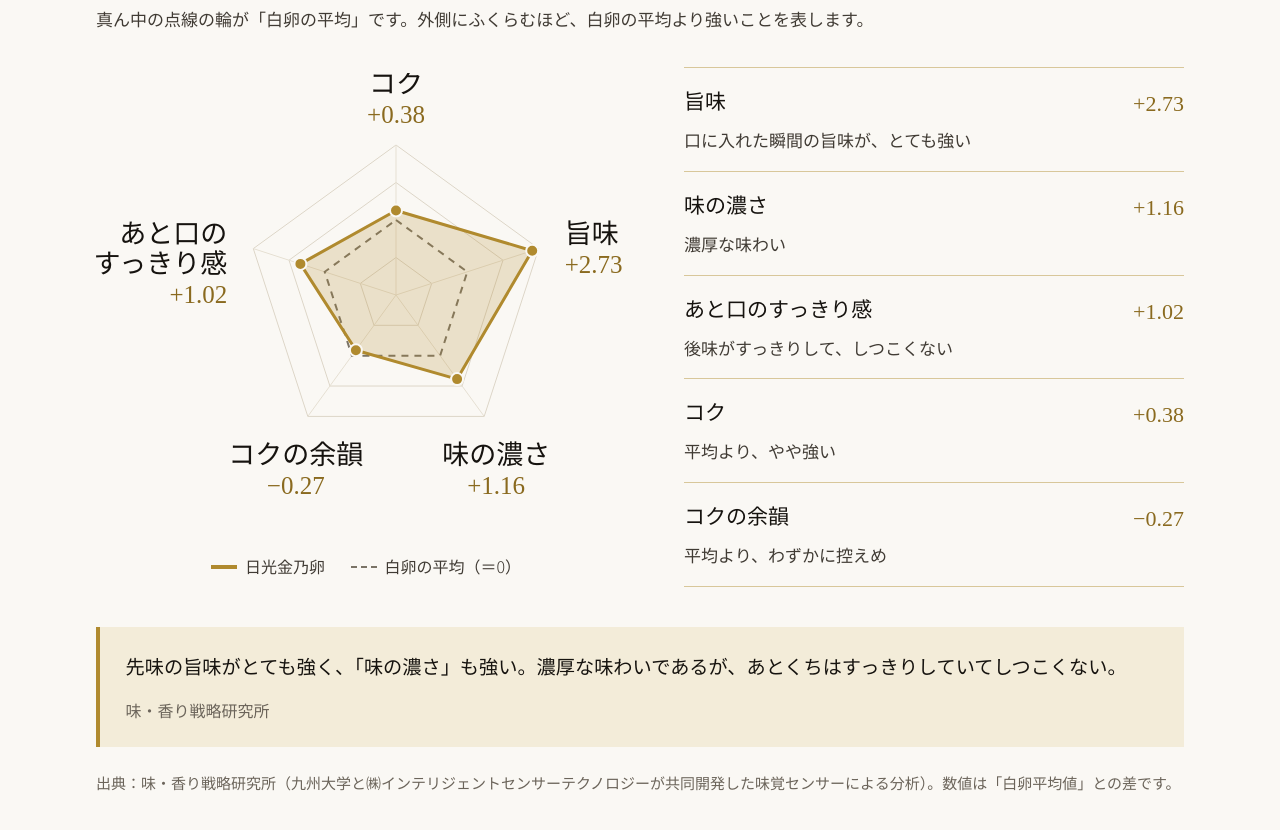
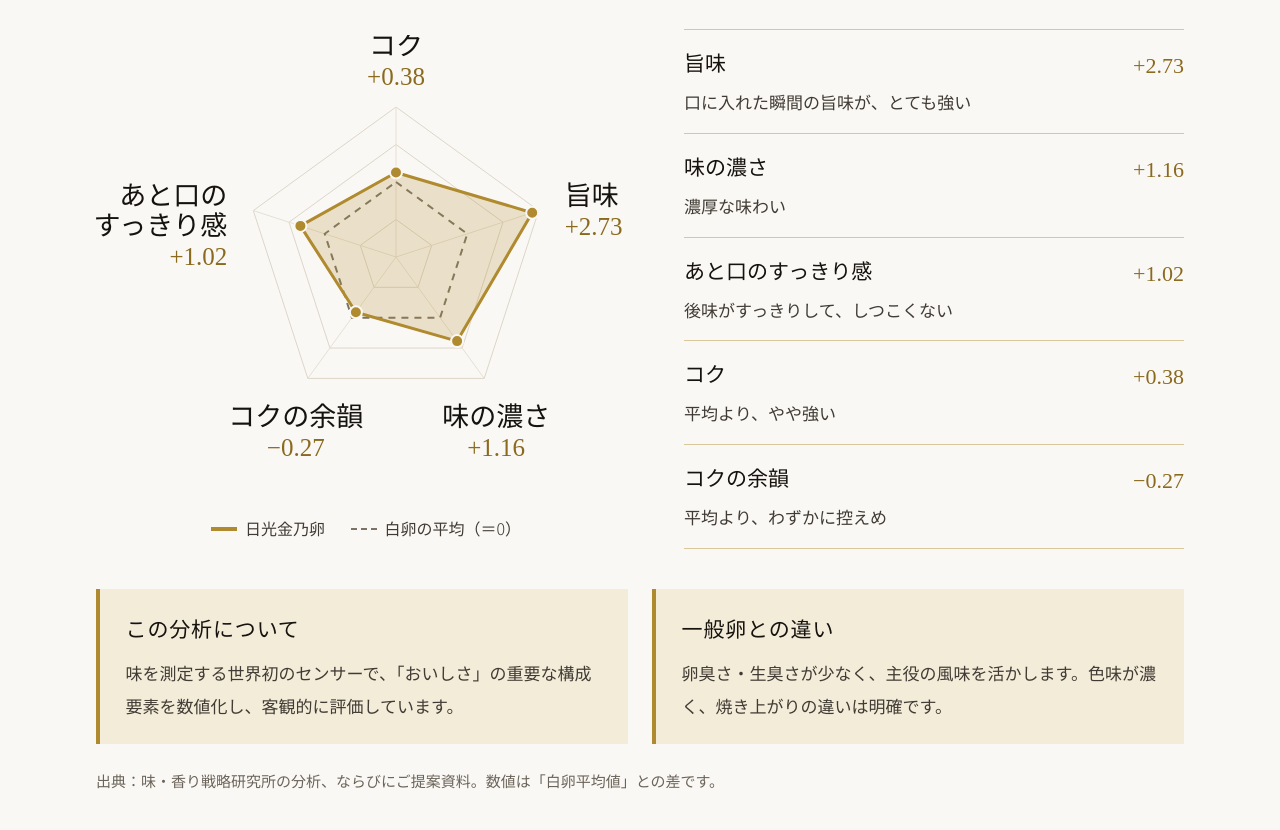
Before and after one commit to etoile1000/miracle-egg-website, a website: page index.html in a window 1280 px wide. Shown: the part 2193-3023 px from the top of the page. Drawn offline with Linux system fonts and the light colour scheme.

Commit message:
style: 分析結果の補足を整理し、トップの味の説明を簡潔に
Co-authored-by: Cursor <cursoragent@cursor.com>

```diff
--- a/index.html
+++ b/index.html
@@ -1289,6 +1289,13 @@ body{font-size:16px;line-height:1.8}
 .rd-src{font-size:15px;line-height:1.8;color:#6b645a;margin:1.4rem 0 0;}
 @media(max-width:1100px){.rd-grid{grid-template-columns:1fr;gap:1.6rem;}.rd-svg{max-width:520px;margin:0 auto;}}
 
+/* 分析結果：補足（引用文を置き換え） */
+.rd-notes{display:grid;grid-template-columns:1fr 1fr;gap:1.5rem;margin-top:2.5rem;}
+.rd-note{padding:1.4rem 1.6rem;background:#f3ecd9;border-left:4px solid #b08a2e;}
+.rd-note-title{font-family:var(--serif);font-size:21px;font-weight:500;color:#16130f;margin:0 0 .5rem;letter-spacing:.04em;}
+.rd-note p{font-size:17px;line-height:1.9;color:#403b34;margin:0;}
+@media(max-width:860px){.rd-notes{grid-template-columns:1fr;gap:1rem;}}
+
 </style>
 <link rel="stylesheet" href="css/header.css">
 </head>
@@ -1390,7 +1397,7 @@ body{font-size:16px;line-height:1.8}
       <article class="philosophy-row">
         <h3 class="philosophy-row-head">味</h3>
         <div class="philosophy-row-body">
-          <p class="philosophy-pillar-body">味は、先味にインパクトがあり、旨味とコクが強い。しかし後味はすっきりと、主役素材の風味を活かします。</p>
+          <p class="philosophy-pillar-body">味は、旨味とコクが強く、後味はすっきり。主役素材の風味を活かします。</p>
           <dl class="philosophy-evidence">
             <div class="philosophy-evidence-item">
               <dt class="philosophy-evidence-label">分析</dt>
@@ -1442,11 +1449,17 @@ body{font-size:16px;line-height:1.8}
         </figure>
         <ol class="rd-list"><li><span class="rd-li-name">旨味</span><span class="rd-li-val">+2.73</span><span class="rd-li-desc">口に入れた瞬間の旨味が、とても強い</span></li><li><span class="rd-li-name">味の濃さ</span><span class="rd-li-val">+1.16</span><span class="rd-li-desc">濃厚な味わい</span></li><li><span class="rd-li-name">あと口のすっきり感</span><span class="rd-li-val">+1.02</span><span class="rd-li-desc">後味がすっきりして、しつこくない</span></li><li><span class="rd-li-name">コク</span><span class="rd-li-val">+0.38</span><span class="rd-li-desc">平均より、やや強い</span></li><li><span class="rd-li-name">コクの余韻</span><span class="rd-li-val">−0.27</span><span class="rd-li-desc">平均より、わずかに控えめ</span></li></ol>
       </div>
-      <blockquote class="rd-quote">
-        <p>先味の旨味がとても強く、「味の濃さ」も強い。濃厚な味わいであるが、あとくちはすっきりしていてしつこくない。</p>
-        <cite>味・香り戦略研究所</cite>
-      </blockquote>
-      <p class="rd-src">出典：味・香り戦略研究所（九州大学と㈱インテリジェントセンサーテクノロジーが共同開発した味覚センサーによる分析）。数値は「白卵平均値」との差です。</p>
+      <div class="rd-notes">
+        <section class="rd-note">
+          <h3 class="rd-note-title">この分析について</h3>
+          <p>味を測定する世界初のセンサーで、「おいしさ」の重要な構成要素を数値化し、客観的に評価しています。</p>
+        </section>
+        <section class="rd-note">
+          <h3 class="rd-note-title">一般卵との違い</h3>
+          <p>卵臭さ・生臭さが少なく、主役の風味を活かします。色味が濃く、焼き上がりの違いは明確です。</p>
+        </section>
+      </div>
+      <p class="rd-src">出典：味・香り戦略研究所の分析、ならびにご提案資料。数値は「白卵平均値」との差です。</p>
     </div>
 
 
```
